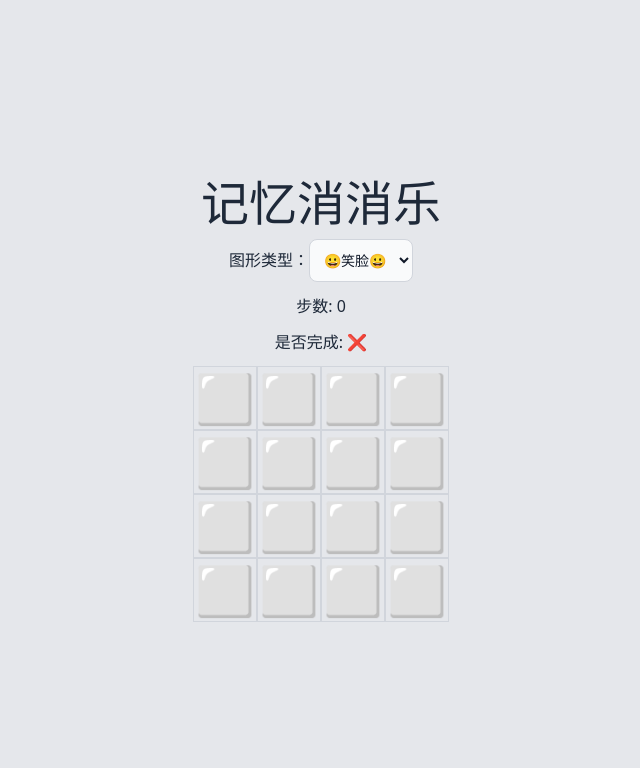
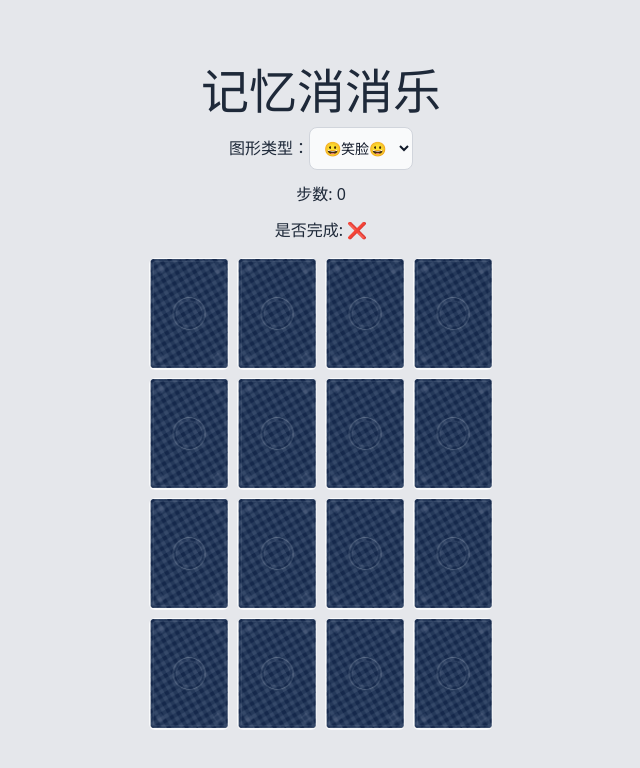
Before and after one commit to coolcao/memory-match-ng, an Angular app: page /memory-match in a window 1280 px wide. Shown: the top 768 px of the page, without its empty margins (319-959 px from the left). Built offline with nearby package versions, Linux system fonts and the light colour scheme.

Commit message:
添加背景图片,使用卡牌样式

```diff
--- a/src/app/memory-match/memory-match-board/memory-match-board.component.html
+++ b/src/app/memory-match/memory-match-board/memory-match-board.component.html
@@ -39,14 +39,21 @@
         @for (cell of rows; track $index; let col = $index) {
           <div
             (click)="clickCell(row, col, cell.value)"
-            class="flex min-h-16 min-w-16 cursor-pointer items-center justify-center border border-solid border-gray-300 text-5xl"
+            class="flex h-full w-full cursor-pointer items-center justify-center text-5xl"
             [ngClass]="{ 'cursor-pointer': !cell.isOpen }"
           >
-            @if (cell.isOpen) {
-              {{ cell.value }}
-            } @else {
-              ⬜️
-            }
+            <div
+              class="mx-1 my-1 flex h-[112px] w-[80px] items-center justify-center rounded-md bg-gray-50 dark:bg-gray-500"
+            >
+              @if (cell.isOpen) {
+                {{ cell.value }}
+              } @else {
+                <img
+                  src="assets/img/card.png"
+                  class="dark:brightness-125 dark:contrast-110"
+                />
+              }
+            </div>
           </div>
         }
       </div>
```
Also changed, not shown: public/assets/img/card.png (added).
